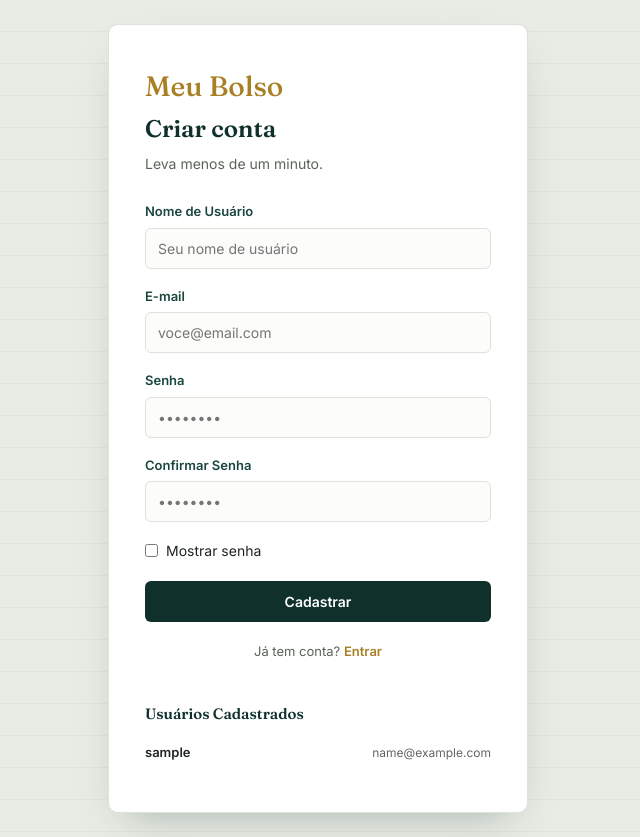
After one commit to Felipegabriel-hue/projeto_controle_financeiro, a Django app: page /cadastro/ in a window 1280 px wide. The commit adds this page. Shown: the whole page, without its empty margins (322-962 px from the left). Run offline with Django 5.2, Linux system fonts and the light colour scheme; tables that the repository leaves empty hold one stand-in row (values such as "Sample post").

Commit message:
cadastro,login e cadastro confirmacao

```diff
--- a/setorfinanceiro/urls.py
+++ b/setorfinanceiro/urls.py
@@ -1,10 +1,14 @@
 from django.urls import path
 from . import views
 
+
 urlpatterns = [
-    path('', views.setor, name='setor'),
-    path('gastos/', views.gastos, name='gastos'),
-    path('categorias/', views.categorias, name='categorias'),
-    path('relatorios/', views.relatorios, name='relatorios'),
-    path ('resumo/', views.resumo, name='resumo'),
-]
+    path("", views.login, name="login"),
+    path("cadastro/", views.cadastro, name="cadastro"),
+    path("cadastro-confirmacao/",views.cadastro_confirmacao,name="cadastro_confirmacao"),
+    path("resumo/", views.resumo, name="resumo"),
+    path("gastos/", views.gastos, name="gastos"),
+    path("categorias/", views.categorias, name="categorias"),
+    path("relatorios/", views.relatorios, name="relatorios"),
+
+    ]
--- a/setorfinanceiro/views.py
+++ b/setorfinanceiro/views.py
@@ -1,21 +1,90 @@
+from django.shortcuts import render, redirect
+from django.contrib.auth import authenticate, login as auth_login, logout as auth_logout
+from django.contrib.auth.decorators import login_required
+from django.contrib.auth.models import User
 
-from django.shortcuts import render
+# Tela de Login
+def login(request):
+    if request.method == "POST":
+        usuario = request.POST.get("usuario")
+        senha = request.POST.get("senha")
 
-# Página inicial
+        # 1. Verifica se o usuário existe no banco
+        if not User.objects.filter(username=usuario).exists():
+            return render(request, "setorfinanceiro/login.html", {
+                "erro": "Usuário não cadastrado. Por favor, crie uma conta antes de entrar."
+            })
+
+        # 2. Se existe, verifica se a senha está correta
+        user = authenticate(request, username=usuario, password=senha)
+        if user is not None:
+            auth_login(request, user)
+            return redirect("resumo")
+        else:
+            return render(request, "setorfinanceiro/login.html", {
+                "erro": "Senha incorreta. Tente novamente."
+            })
+
+    return render(request, "setorfinanceiro/login.html")
+
+
+# Tela de Cadastro
+def cadastro(request):
+    if request.method == "POST":
+        usuario = request.POST.get("usuario")
+        email = request.POST.get("email")
+        senha = request.POST.get("senha")
+        confirmar_senha = request.POST.get("confirmar_senha")
+
+        if senha != confirmar_senha:
+            usuarios_cadastrados = User.objects.all().order_by('-date_joined')
+            return render(request, "setorfinanceiro/cadastro.html", {
+                "erro": "As senhas não coincidem.",
+                "usuarios": usuarios_cadastrados
+            })
+
+        if User.objects.filter(username=usuario).exists():
+            usuarios_cadastrados = User.objects.all().order_by('-date_joined')
+            return render(request, "setorfinanceiro/cadastro.html", {
+                "erro": "Este nome de usuário já existe.",
+                "usuarios": usuarios_cadastrados
+            })
+
+        # Cria o novo usuário
+        user = User.objects.create_user(username=usuario, email=email, password=senha)
+        user.save()
+
+        return redirect("cadastro_confirmacao")
+
+    # Busca todos os usuários para listar no final da página
+    usuarios_cadastrados = User.objects.all().order_by('-date_joined')
+    return render(request, "setorfinanceiro/cadastro.html", {"usuarios": usuarios_cadastrados})
+
+def cadastro_confirmacao(request):
+    return render(request, "setorfinanceiro/cadastro_confirmacao.html")
+
+# Encerrar sessão
+def sair(request):
+    auth_logout(request)
+    return redirect("login")
+
+# Páginas Protegidas
+@login_required
 def setor(request):
-    return render(request, 'setorfinanceiro/setor.html')
+    return render(request, "setorfinanceiro/setor.html")
 
-# Página de gastos
+@login_required
+def resumo(request):
+    return render(request, "setorfinanceiro/resumo.html")
+
+@login_required
 def gastos(request):
-    return render(request, 'setorfinanceiro/gastos.html')
+    return render(request, "setorfinanceiro/gastos.html")
 
-# Página de categorias
+@login_required
 def categorias(request):
-    return render(request, 'setorfinanceiro/categorias.html')
+    return render(request, "setorfinanceiro/categorias.html")
 
-# Página de relatórios
+@login_required
 def relatorios(request):
-    return render(request, 'setorfinanceiro/relatorios.html')
-#pagina de resumo
-def resumo(request):
-    return render(request,'setorfinanceiro/resumo.html')
+    return render(request, "setorfinanceiro/relatorios.html")
--- a/setup/settings.py
+++ b/setup/settings.py
@@ -109,7 +109,7 @@ AUTH_PASSWORD_VALIDATORS = [
 # Internationalization
 # https://docs.djangoproject.com/en/6.1/topics/i18n/
 
-LANGUAGE_CODE = 'en-us'
+LANGUAGE_CODE = 'pt-br'
 
 TIME_ZONE = 'UTC'
 
@@ -136,3 +136,6 @@ MAILERS = {
         'BACKEND': 'django.core.mail.backends.console.EmailBackend',
     },
 }
+LOGIN_URL = 'login'              # Redireciona quem tentar acessar páginas protegidas
+LOGIN_REDIRECT_URL = 'resumo'    # Redireciona após o login bem-sucedido
+LOGOUT_REDIRECT_URL = 'login'   # Redireciona após o logout
--- /dev/null
+++ b/templates/setorfinanceiro/cadastro.html
@@ -0,0 +1,155 @@
+{% load static %}
+
+<!DOCTYPE html>
+<html lang="pt-BR">
+<head>
+    <meta charset="UTF-8">
+    <meta name="viewport" content="width=device-width, initial-scale=1.0">
+
+    <title>Criar conta — Meu Bolso</title>
+
+    <link rel="preconnect" href="https://fonts.googleapis.com">
+    <link
+        href="https://fonts.googleapis.com/css2?family=Fraunces:wght@500;600&family=Inter:wght@400;500;600&display=swap"
+        rel="stylesheet"
+    >
+
+    <link rel="stylesheet" href="{% static 'css/style.css' %}">
+</head>
+
+<body class="auth-page">
+
+    <div class="auth-card">
+
+        <div class="auth-brand">
+            <span class="mark">Meu Bolso</span>
+        </div>
+
+        <h1>Criar conta</h1>
+
+        <p class="subtitle">
+            Leva menos de um minuto.
+        </p>
+
+        <!-- Formulário com POST e token de segurança -->
+        <form method="POST" action="{% url 'cadastro' %}">
+            {% csrf_token %}
+
+            <!-- Exibe mensagens de erro (ex: senhas não coincidem ou usuário existente) -->
+            {% if erro %}
+                <div style="color: #e53e3e; background-color: #fff5f5; padding: 10px; border-radius: 6px; margin-bottom: 15px; font-size: 14px; text-align: center;">
+                    {{ erro }}
+                </div>
+            {% endif %}
+
+            <div class="field">
+                <label for="usuario">Nome de Usuário</label>
+
+                <input
+                    type="text"
+                    id="usuario"
+                    name="usuario"
+                    placeholder="Seu nome de usuário"
+                    required
+                >
+            </div>
+
+            <div class="field">
+                <label for="email">E-mail</label>
+
+                <input
+                    type="email"
+                    id="email"
+                    name="email"
+                    placeholder="voce@email.com"
+                    required
+                >
+            </div>
+
+            <div class="field">
+                <label for="senha">Senha</label>
+
+                <input
+                    type="password"
+                    id="senha"
+                    name="senha"
+                    placeholder="••••••••"
+                    required
+                >
+            </div>
+
+            <div class="field">
+                <label for="confirmar_senha">Confirmar Senha</label>
+
+                <input
+                    type="password"
+                    id="confirmar_senha"
+                    name="confirmar_senha"
+                    placeholder="••••••••"
+                    required
+                >
+            </div>
+
+            <!-- Opção de Mostrar Senha -->
+            <div style="display: flex; align-items: center; gap: 8px; margin: 15px 0 20px 0; font-size: 14px;">
+                <input type="checkbox" id="toggleSenha" onclick="mostrarSenha()" style="cursor: pointer;">
+                <label for="toggleSenha" style="cursor: pointer; margin: 0; font-weight: normal;">Mostrar senha</label>
+            </div>
+
+            <!-- Botão do tipo submit para disparar a requisição POST -->
+            <button
+                type="submit"
+                class="btn btn-primary"
+                style="width: 100%; cursor: pointer;"
+            >
+                Cadastrar
+            </button>
+
+        </form>
+
+        <p class="auth-switch">
+            Já tem conta?
+
+            <a href="{% url 'login' %}">
+                Entrar
+            </a>
+        </p>
+
+        <!-- Seção: Lista de Usuários Cadastrados na parte inferior -->
+        <hr style="border: 0; border-top: 1px solid rgba(255, 255, 255, 0.2); margin: 25px 0 15px 0;">
+
+        <div class="registered-users" style="text-align: left;">
+            <h3 style="font-size: 15px; font-weight: 600; margin-bottom: 10px;">
+                Usuários Cadastrados
+            </h3>
+
+            {% if usuarios %}
+                <ul style="list-style: none; padding: 0; margin: 0;">
+                    {% for u in usuarios %}
+                        <li style="padding: 8px 0; border-bottom: 1px solid rgba(255, 255, 255, 0.1); font-size: 13px; display: flex; justify-content: space-between; align-items: center;">
+                            <span><strong>{{ u.username }}</strong></span>
+                            <span style="opacity: 0.7; font-size: 12px;">{{ u.email }}</span>
+                        </li>
+                    {% endfor %}
+                </ul>
+            {% else %}
+                <p style="font-size: 13px; opacity: 0.7; margin: 0;">Nenhum usuário cadastrado ainda.</p>
+            {% endif %}
+        </div>
+
+    </div>
+
+    <!-- Script JavaScript para alterar a visibilidade da senha -->
+    <script>
+        function mostrarSenha() {
+            const senhaInput = document.getElementById("senha");
+            const confirmarSenhaInput = document.getElementById("confirmar_senha");
+            const tipo = senhaInput.type === "password" ? "text" : "password";
+
+            senhaInput.type = tipo;
+            confirmarSenhaInput.type = tipo;
+        }
+    </script>
+
+</body>
+</html>
```
Also changed, not shown: templates/setorfinanceiro/cadastro_confirmacao.html (added, +60 -0 lines), templates/setorfinanceiro/login.html (added, +90 -0 lines), templates/setorfinanceiro/setor.html (+4 -3 lines).
